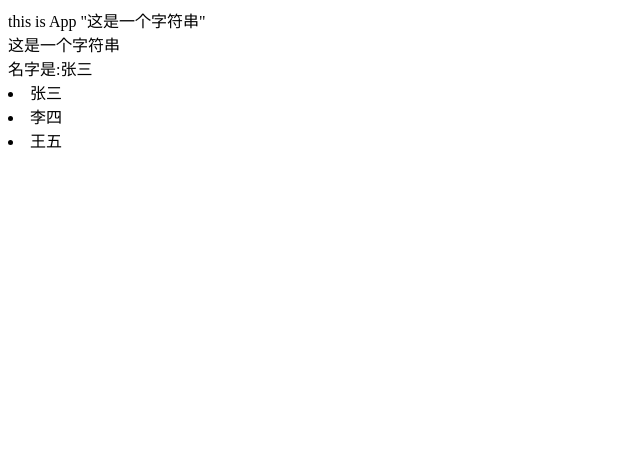
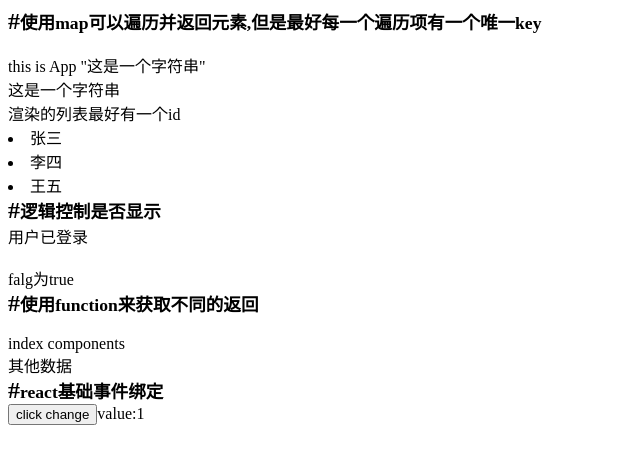
Before and after one commit to bilibili-niang/reactNote, a React (Create React App) app: page / in a window 1280 px wide. Shown: the top 464 px of the page, without its empty margins (0-640 px from the left). Built offline with nearby package versions, Linux system fonts and the light colour scheme.

Commit message:
feat:新增部分文件

```diff
--- a/package.json
+++ b/package.json
@@ -8,6 +8,8 @@
     "@testing-library/user-event": "^13.5.0",
     "react": "^18.2.0",
     "react-dom": "^18.2.0",
+    "react-router": "^6.21.1",
+    "react-router-dom": "^6.21.1",
     "react-scripts": "5.0.1",
     "web-vitals": "^2.1.4"
   },
--- a/src/App.js
+++ b/src/App.js
@@ -1,37 +1,14 @@
-// 项目的根组件
-// App -> index.js ->public/index.html(root)
+import React from "react";
+import Action1 from "./pages/Action1/index";
+import Index from "./pages/index";
+import Action2 from "./pages/Action2/index";
 
-let text = "这是一个字符串";
-
-let returnStr = (name) => {
-  return "名字是:" + name;
-};
-let list = [
-  {
-    name: "张三",
-    age: 12
-  }, {
-    name: "李四",
-    age: 12
-  }, {
-    name: "王五",
-    age: 21
-  }
-];
-
-function App() {
+export default function App() {
   return (
-    <div className="App">
-      this is App
-      "这是一个字符串"
-      <br/>
-      {text}
-      <br/>
-      {returnStr("张三")}
-      <br/>
-      {list.map(item => <li>{item.name}</li>)}
+    <div className="app">
+      <Action1></Action1>
+      <Index></Index>
+      <Action2></Action2>
     </div>
   );
 }
-
-export default App;
--- a/src/index.js
+++ b/src/index.js
@@ -7,6 +7,9 @@ import ReactDOM from "react-dom/client";
 // 导入项目的根组件
 import App from "./App";
 
+import("./static/css/common.css");
+
+
 // 把根组件渲染到id为root的节点上
 const root = ReactDOM.createRoot(document.getElementById("root"));
 root.render(<App/>);
--- /dev/null
+++ b/src/pages/Action1/index.js
@@ -0,0 +1,48 @@
+let text = "这是一个字符串";
+
+let list = [
+  {
+    id: 0,
+    name: "张三",
+    age: 12
+  }, {
+    id: 1,
+    name: "李四",
+    age: 12
+  }, {
+    id: 2,
+    name: "王五",
+    age: 21
+  }
+];
+let isLogin = true;
+let flag = true;
+
+export default function index(){
+
+  return (
+    <div className="App">
+      <div className="ice-header">
+        使用map可以遍历并返回元素,但是最好每一个遍历项有一个唯一key
+      </div>
+
+      <br/>
+      this is App
+      "这是一个字符串"
+      <br/>
+      {text}
+      <br/>
+      渲染的列表最好有一个id
+      <br/>
+      {list.map(item => <li key={item.id}>{item.name}</li>)}
+
+
+      <div className="ice-header">
+        逻辑控制是否显示
+      </div>
+      {isLogin && <div>用户已登录</div>}
+      <br/>
+      {flag ? <div>falg为true</div> : <div>flag为false</div>}
+    </div>
+  );
+}
--- /dev/null
+++ b/src/pages/Action2/index.js
@@ -0,0 +1,15 @@
+let value = 1;
+const clicked = () => {
+  value++;
+};
+export default function action2() {
+  return (
+    <div className="action2">
+      <div className="ice-header">
+        react基础事件绑定
+      </div>
+      <button onClick={clicked}>click change</button>
+      value:{value}
+    </div>
+  );
+}
--- /dev/null
+++ b/src/pages/index/index.js
@@ -0,0 +1,21 @@
+const getArticle = (type) => {
+  if (type === 1) {
+    return <div>一类数据</div>;
+  } else {
+    return <div>其他数据</div>;
+  }
+};
+
+export default function Index() {
+  return (
+    <div>
+      <div className="ice-header">
+        使用function来获取不同的返回
+      </div>
+      <br/>
+      index components
+      <br/>
+      {getArticle(2)}
+    </div>
+  );
+}
--- /dev/null
+++ b/src/static/css/common.css
@@ -0,0 +1,23 @@
+.ice-header {
+    font-weight: bold;
+    font-family: "PingFang SC";
+    font-size: 1.1rem;
+    animation-duration: inherit;
+    transition-duration: .3s;
+    border-left: rgba(0, 0, 0, 0) 0 solid;
+    padding-left: 0;
+
+    &:before {
+        content: "#";
+        font-size: 1.5rem;
+    }
+
+    &:hover {
+        padding-left: 1rem;
+        border-left: #ff0000 .5rem solid;
+    }
+}
+
+html {
+    font-size: 16px;
+}
--- /dev/null
+++ b/src/static/pages/index/index.js
@@ -0,0 +1,21 @@
+const getArticle = (type) => {
+  if (type === 1) {
+    return <div>一类数据</div>;
+  } else {
+    return <div>其他数据</div>;
+  }
+};
+
+export default function Index() {
+  return (
+    <div>
+      <div class="ice-header">
+        使用function来获取不同的返回
+      </div>
+      <br/>
+      index components
+      <br/>
+      {getArticle(2)}
+    </div>
+  );
+}
```
